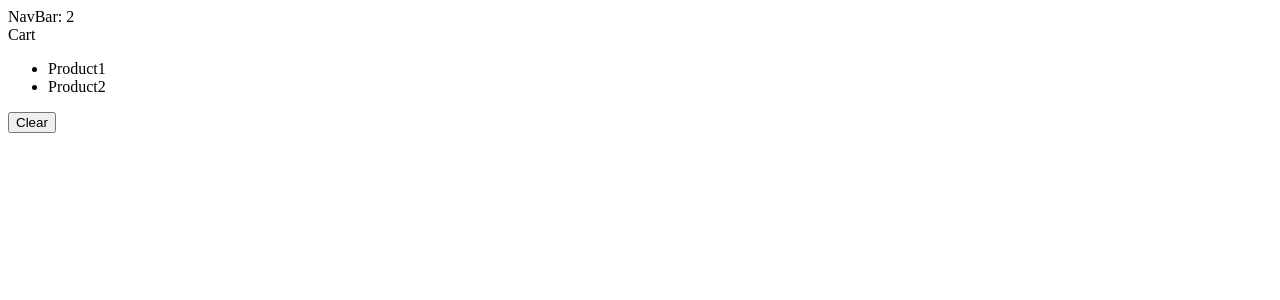
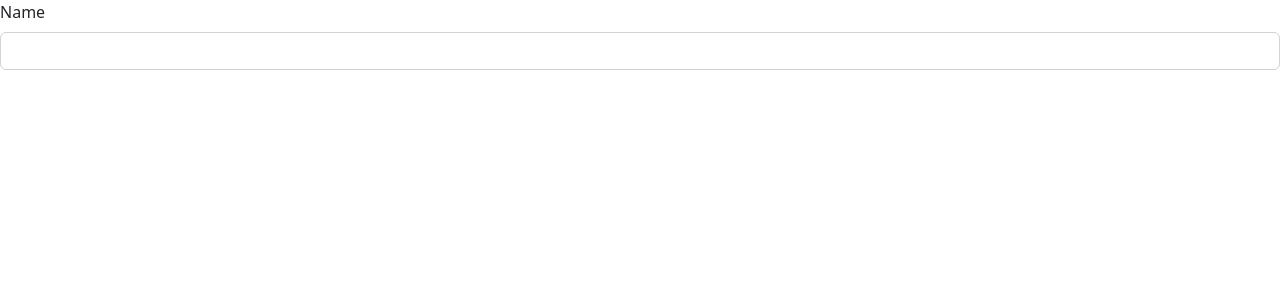
Before and after one commit to GeloneJT/react-app-dec, a React (Vite) app: page / in a window 1280 px wide. Shown: the top 300 px of the page. Built offline with nearby package versions, Linux system fonts and the light colour scheme.

Commit message:
Form component created

```diff
--- a/src/App.tsx
+++ b/src/App.tsx
@@ -1,14 +1,12 @@
 import { useState } from 'react';
-import NavBar from './components/NavBar';
-import Cart from './components/Cart';
+import Form from './components/Form';
 
 function App() {
   const [cartItems, setCartItems] = useState(['Product1', 'Product2']);
 
   return (
     <div>
-      <NavBar cartItemCount={cartItems.length}></NavBar>
-      <Cart cartItems={cartItems} onClear={() => setCartItems([])}></Cart>
+      <Form></Form>
     </div>
   );
 }
--- /dev/null
+++ b/src/components/Form.tsx
@@ -0,0 +1,14 @@
+import React from 'react';
+
+const Form = () => {
+  return (
+    <form>
+      <div className="mb-3">
+        <label htmlFor="name" className="form-label">Name</label>
+        <input id='name' type="text" className="form-control" />
+      </div>
+    </form>
+  );
+};
+
+export default Form;
--- a/src/main.tsx
+++ b/src/main.tsx
@@ -1,6 +1,7 @@
 import React from 'react'
 import ReactDOM from 'react-dom/client'
 import App from './App'
+import 'bootstrap/dist/css/bootstrap.css'
 
 ReactDOM.createRoot(document.getElementById('root') as HTMLElement).render(
   <React.StrictMode>
```
